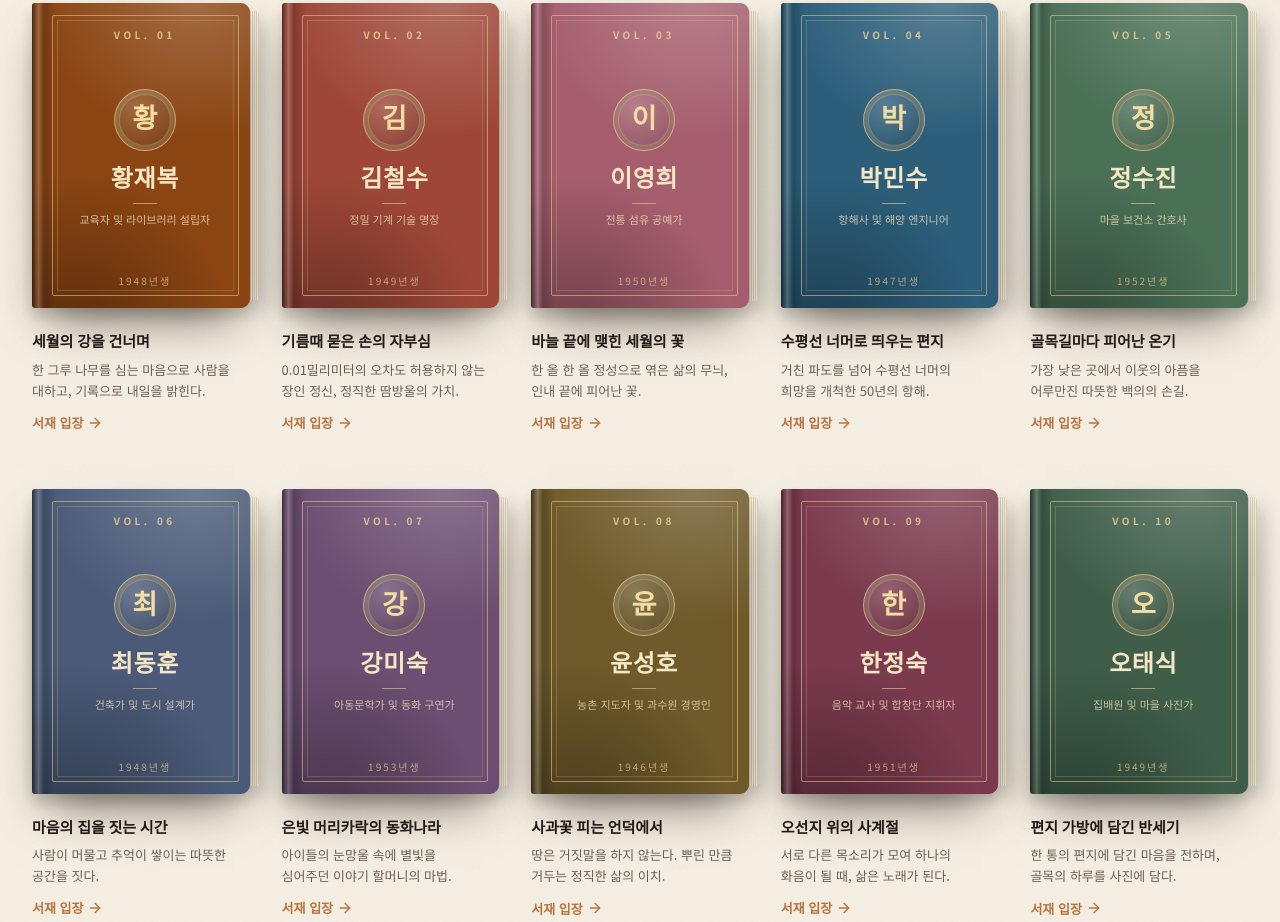
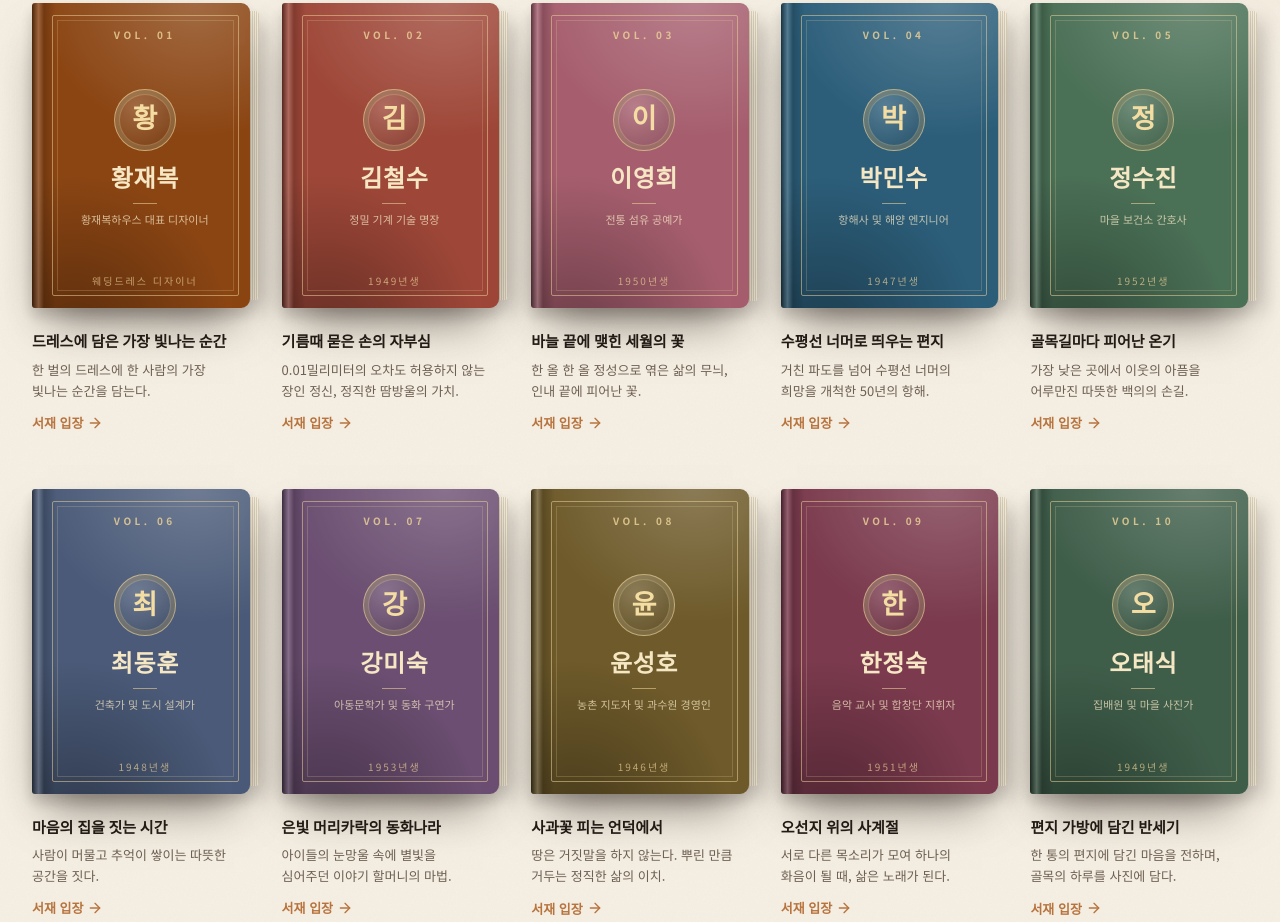
Before and after one commit to ranbaik/hwang-jaebok-library, a plain HTML site: page index.html in a window 1280 px wide. Shown: the part 1148-2070 px from the top of the page. Drawn offline with nearby package versions, Linux system fonts and the light colour scheme.

Commit message:
황재복 서재 내용을 실제 약력으로 수정
Co-Authored-By: Claude Opus 5.5 <noreply@anthropic.com>

```diff
--- a/index.html
+++ b/index.html
@@ -773,55 +773,55 @@
                 id: 1,
                 vol: "제 1권",
                 name: "황재복",
-                era: "1948년생 · 교육자 및 라이브러리 설립자",
-                spineColor: "#8B4513", // 따뜻한 새들 브라운
-                catchphrase: "한 그루 나무를 심는 마음으로 사람을 대하고, 기록으로 내일을 밝힌다.",
-                shortBio: "40여 년간 교단에서 후학을 양성하며 배움과 나눔의 가치를 실천했습니다. 동료들과 함께 걸어온 세월을 잊지 않기 위해 '황재복 라이브러리'의 문을 열었습니다.",
-                bookTitle: "자서전 : 세월의 강을 건너며",
+                era: "웨딩드레스 디자이너 · 황재복하우스 대표 디자이너",
+                spineColor: "#8B4513",
+                catchphrase: "한 벌의 드레스에 한 사람의 가장 빛나는 순간을 담는다.",
+                shortBio: "대한민국을 대표하는 웨딩드레스 디자이너이자 패션 디자이너입니다. '황재복 웨딩 클래식', '세이황재복', '미스 세이', '세이 미스터'를 이끄는 황재복하우스의 대표 디자이너로, 수많은 스타와 명사들의 웨딩드레스를 지었습니다.",
+                bookTitle: "자서전 : 드레스에 담은 가장 빛나는 순간",
                 pages: [
                     {
-                        title: "프롤로그 : 오래된 일기장을 펼치며",
-                        content: "책상 서랍 깊숙이 보관해 둔 빛바랜 일기장들을 꺼내 듭니다. 1970년대 분필 가루 날리던 작은 시골 학교의 교실 풍경부터, 숱한 밤을 지새우며 고민했던 제자들의 얼굴까지 한 장 한 장 넘길 때마다 어제 일처럼 선명합니다.\n\n우리 열 명의 친구와 동지들이 함께 걸어온 이 길은 결코 혼자만의 발자국이 아니었습니다. 서로가 서로의 등불이 되어주었기에 어두운 밤길도 두렵지 않았습니다."
-                    },
-                    {
-                        title: "제1장 : 흙냄새와 함께 자란 유년 시절",
-                        content: "전쟁의 상흔이 채 가시지 않았던 어린 시절, 우리에게 가장 큰 놀이터는 뒷산과 냇가였습니다. 비록 가진 것은 넉넉지 않았으나 어른들의 따뜻한 눈빛과 이웃 간의 정이 넘치던 시절이었습니다.\n\n어머니께서 호롱불 아래서 밤늦도록 책을 읽어주시던 그 목소리가 제 인생을 교육자의 길로 이끈 첫 번째 씨앗이 되었습니다."
-                    },
-                    {
-                        title: "제2장 : 교단 위에서 만난 보석 같은 아이들",
-                        content: "첫 부임지였던 산골 분교의 겨울은 유난히 추웠습니다. 난로 위에 도시락을 데워 먹으며 아이들과 함께 웃고 울던 그 시절이 제 인생에서 가장 빛나던 황금기였습니다.\n\n가르침은 지식을 전달하는 것이 아니라, 한 사람의 가능성을 끝까지 믿어주는 기다림이라는 것을 아이들을 통해 배웠습니다."
-                    },
-                    {
-                        title: "에필로그 : 사랑하는 가족과 벗들에게",
-                        content: "이제 인생의 황혼녘에서 뒤를 돌아보니, 거창한 업적보다 곁을 지켜준 아내와 건강하게 자라준 자녀들, 그리고 이 서재를 함께 채워준 아홉 분의 귀한 인연이 가장 큰 재산임을 깨닫습니다.\n\n이 기록이 후손들에게 작은 위로와 용기의 이정표가 되기를 소망합니다."
+                        title: "프롤로그 : 한 벌의 드레스가 완성되기까지",
+                        content: "웨딩드레스는 한 사람의 인생에서 가장 빛나는 하루를 위한 옷입니다. 원단을 고르고, 선을 다듬고, 마지막 한 땀을 놓기까지 저는 늘 그 옷을 입을 사람의 이야기를 먼저 들었습니다.\n\n이 책은 드레스와 함께 걸어온 제 삶의 기록이자, 그 길에서 만난 수많은 신부와 동료들에게 보내는 감사의 편지입니다."
+                    },
+                    {
+                        title: "제1장 : 문학에서 디자인으로",
+                        content: "저는 이화여자대학교에서 영문학을 공부했습니다. 문장 속 인물의 마음을 읽던 시간은 훗날 옷을 입을 사람의 마음을 읽는 힘이 되었습니다.\n\n이후 이화여자대학교 디자인대학원에서 의상디자인을 전공해 석사학위를 받았고, 성균관대학교에서 동양철학과 예술철학 박사과정을 수료하며 아름다움의 근원을 더 깊이 묻고자 했습니다."
+                    },
+                    {
+                        title: "제2장 : 황재복하우스와 신부들",
+                        content: "황재복하우스는 '황재복 웨딩 클래식', '세이황재복', '미스 세이', '세이 미스터'로 이어지는 제 디자인 인생의 집입니다. 배우 한가인 씨, 이승엽 선수 부부, 노무현 전 대통령의 딸 노정현 씨, 반기문 전 UN 사무총장의 딸 반선용 씨를 비롯해 수많은 분들의 가장 소중한 날을 함께했습니다.\n\n미스코리아와 슈퍼모델 선발대회의 지정 디자이너이자 심사위원으로 무대에 오르는 이들의 빛나는 순간도 곁에서 지켜보았습니다."
+                    },
+                    {
+                        title: "에필로그 : 패션의 내일을 위하여",
+                        content: "제18대 대한패션디자이너협회(KFDA) 회장으로 동료 디자이너들과 한국 패션의 미래를 고민했고, 이화여자대학교 디자인대학원 겸임교수로 후학들과 만났습니다. 대한민국 패션대상, 삼우당 대한민국 섬유패션대상, 섬유의 날 국무총리 표창은 그 길을 함께해 준 모든 분들의 몫입니다.\n\n이제 제 이름을 건 이 서재가, 찾아오시는 모든 분께 따뜻한 영감이 되기를 소망합니다."
                     }
                 ],
                 timeline: [
-                    { year: "1948", title: "출생 및 유년기", desc: "따뜻한 농촌 마을에서 태어나 자연과 벗하며 성장" },
-                    { year: "1972", title: "교직 첫 발령", desc: "초등 교사로 부임하여 40년 교육 외길의 시작을 알림" },
-                    { year: "1998", title: "지역 청소년 장학회 설립", desc: "형편이 어려운 학생들을 돕기 위한 작은 도서관과 장학 기금 조성" },
-                    { year: "2026", title: "황재복 라이브러리 개관", desc: "평생의 동지 9인과 함께 디지털 자서전 아카이브 출간" }
+                    { year: "학업", title: "이화여대 영문학과 · 디자인대학원", desc: "영문학과 졸업, 디자인대학원 의상디자인 석사, 성균관대 동양철학·예술철학 박사과정 수료" },
+                    { year: "창작", title: "황재복하우스 대표 디자이너", desc: "황재복 웨딩 클래식, 세이황재복, 미스 세이, 세이 미스터 브랜드를 이끔" },
+                    { year: "봉사", title: "제18대 대한패션디자이너협회 회장", desc: "미스코리아·슈퍼모델 선발대회 지정 디자이너 및 심사위원, 이화여대 디자인대학원 겸임교수 역임" },
+                    { year: "수상", title: "대한민국 패션대상 외", desc: "삼우당 대한민국 섬유패션대상, 섬유의 날 국무총리 표창 수상" }
                 ],
                 photos: [
-                    { theme: "청춘의 기록", year: "1974년 봄", title: "분교 운동장에서 아이들과", icon: "users", story: "벚꽃이 만개한 운동장에서 졸업반 아이들과 찍은 흑백 사진입니다. 지금도 명절이면 연락을 주는 고마운 제자들입니다." },
-                    { theme: "가족과 함께", year: "1985년 여름", title: "가족과 함께한 첫 동해 여행", icon: "sun", story: "밤새 기차를 타고 도착한 정동진 바닷가에서 아이들이 처음 파도를 보고 환호하던 순간을 담았습니다." },
-                    { theme: "인생의 황금기", year: "2026년 가을", title: "황재복 라이브러리 헌정식", icon: "book-open", story: "열 분의 자서전이 완성되던 날, 함께 모여 서로의 인생을 축복하며 남긴 기념사진입니다." }
+                    { theme: "배움의 기록", year: "디자인대학원 시절", title: "첫 드레스 스케치", icon: "pen-tool", story: "영문학도에서 의상디자이너로, 처음 그린 드레스 스케치에는 앞으로 걸어갈 길에 대한 설렘이 담겨 있습니다." },
+                    { theme: "빛나는 무대", year: "미스코리아 무대", title: "지정 디자이너로 함께한 무대", icon: "crown", story: "미스코리아와 슈퍼모델 선발대회의 지정 디자이너이자 심사위원으로 무대에 오르는 이들의 빛나는 순간을 함께했습니다." },
+                    { theme: "인생의 황금기", year: "2026년 가을", title: "황재복 라이브러리 헌정식", icon: "sparkles", story: "열 분의 자서전이 완성되던 날, 함께 모여 서로의 인생을 축복하며 남긴 기념사진입니다." }
                 ],
                 voices: [
                     {
-                        title: "자서전 서문 낭독 : 세월의 강을 건너며",
+                        title: "자서전 서문 낭독 : 드레스에 담은 가장 빛나는 순간",
                         duration: "02:15",
-                        transcript: "사랑하는 가족, 그리고 이 서재를 찾아주신 반가운 분들께 인사를 올립니다. 제 이름 석 자를 걸고 이렇게 열 분의 귀한 이야기를 한곳에 모을 수 있어 더없이 영광스럽습니다. 우리가 살아온 날들이 누군가에게는 따뜻한 찻잔 같은 위로가 되기를 바랍니다."
-                    },
-                    {
-                        title: "사랑하는 아내와 자녀들에게 남기는 편지",
+                        transcript: "웨딩드레스는 한 사람의 인생에서 가장 빛나는 하루를 위한 옷입니다. 그 하루를 함께 준비할 수 있었던 것은 디자이너로서 누린 가장 큰 축복이었습니다. 제 이름을 건 이 서재가 찾아오시는 모든 분께 따뜻한 위로와 영감이 되기를 바랍니다."
+                    },
+                    {
+                        title: "후배 디자이너들에게 전하는 이야기",
                         duration: "01:48",
-                        transcript: "평생 바쁘다는 핑계로 살갑게 표현하지 못했던 마음, 오늘 이 목소리에 담아 전합니다. 묵묵히 집안을 지켜준 여보 고맙고 사랑합니다. 그리고 각자의 자리에서 훌륭히 살아가는 우리 아들, 딸아, 너희가 내 인생 최고의 자랑이란다."
-                    },
-                    {
-                        title: "인생의 애창곡 : 고향의 봄 흥얼거림",
-                        duration: "01:20",
-                        transcript: "♪ 나의 살던 고향은 꽃피는 산골, 복숭아꽃 살구꽃 아기 진달래... (잔잔한 휘파람과 함께 어린 시절 고향 뒷산을 떠올리며 부르신 육성 기록입니다.)"
+                        transcript: "디자인은 손끝의 기술이기 전에 사람을 이해하는 일입니다. 옷을 입을 사람의 이야기에 먼저 귀를 기울이세요. 그 이야기가 가장 아름다운 선을 알려 줄 것입니다."
+                    },
+                    {
+                        title: "신부들에게 보내는 축복의 편지",
+                        duration: "01:30",
+                        transcript: "드레스를 입고 거울 앞에 선 신부의 눈빛을 볼 때마다 저도 함께 설렙니다. 오늘의 아름다움이 평생의 행복으로 이어지기를 진심으로 축복합니다."
                     }
                 ]
             },
@@ -1681,7 +1681,7 @@
         /* ═════════════════ 방명록 ═════════════════ */
         const GB_KEY = 'hjb-guestbook-v2';
         const SAMPLE_GB = [
-            { name: '황민호 (아들)', target: '황재복', msg: '아버지의 일기장 속 이야기를 이렇게 책으로 읽으니 눈시울이 붉어집니다. 늘 존경하고 사랑합니다.', date: '2026.10.24' },
+            { name: '김지현 (신부)', target: '황재복', msg: '선생님의 드레스를 입고 걸어 들어가던 그날이 아직도 생생합니다. 삶의 이야기를 읽으니 그 드레스가 더욱 특별하게 느껴져요. 감사합니다.', date: '2026.10.24' },
             { name: '박지은 (제자)', target: '열 분 모두', msg: '선생님들의 삶이 곧 우리 시대의 역사입니다. 귀한 기록을 남겨 주셔서 진심으로 감사드립니다.', date: '2026.10.21' },
             { name: '이서연 (손녀)', target: '이영희', msg: '할머니가 가르쳐 주신 첫 바느질, 평생 잊지 않을게요. 할머니 목소리를 언제든 들을 수 있어서 행복해요!', date: '2026.10.18' },
             { name: '박민준 (손자)', target: '박민수', msg: '할아버지의 바다 이야기를 들으니 저도 넓은 세상을 항해하고 싶어졌어요. 순풍을 빌어 주세요!', date: '2026.10.15' }
```
